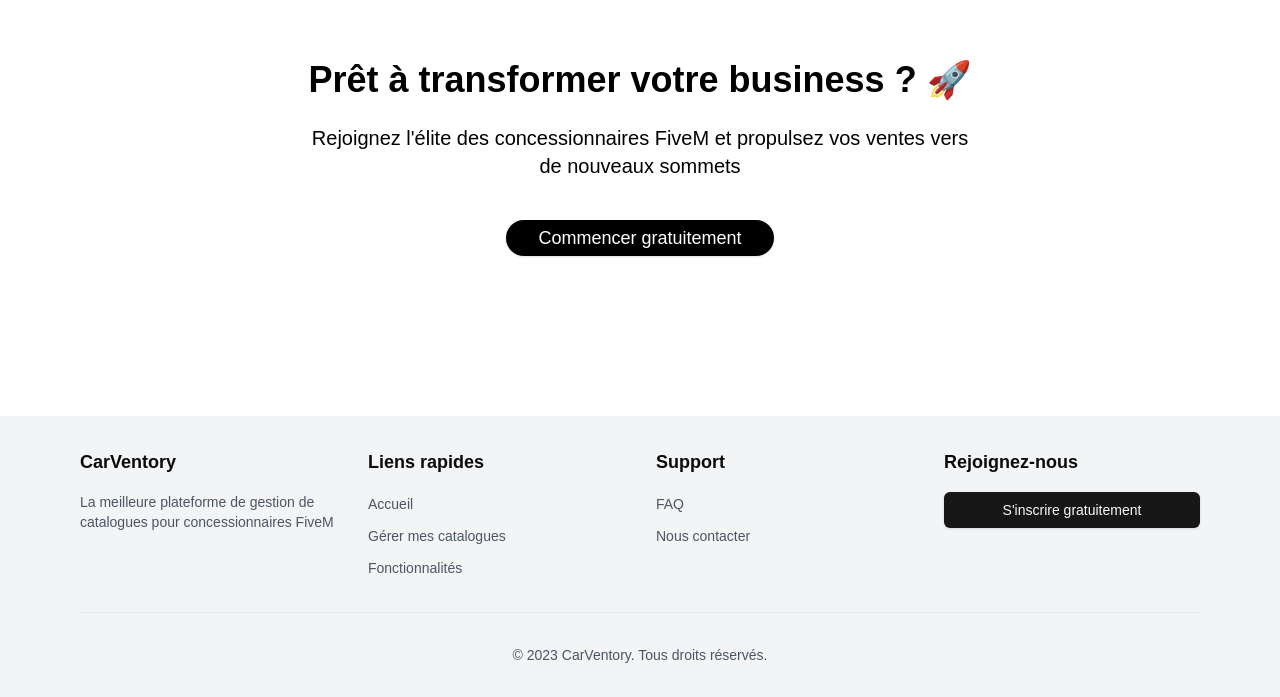
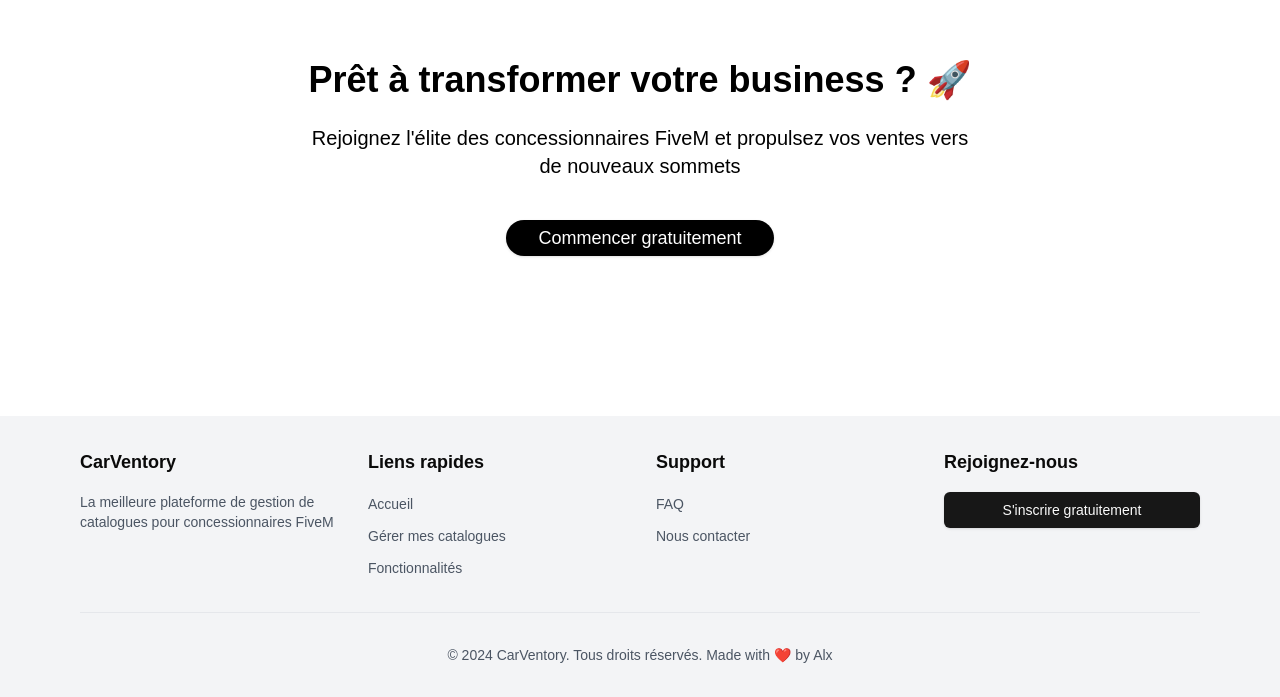
Before and after one commit to AlxFrst/fivem-vehicle-resell, a Next.js app: page / in a window 1280 px wide. Shown: the part 1037-1734 px from the top of the page. Built offline with nearby package versions, Linux system fonts and the light colour scheme; no server answers.

Commit message:
Update footer copyright year and author name

```diff
--- a/components/footer.jsx
+++ b/components/footer.jsx
@@ -31,7 +31,7 @@ export default function Footer() {
           </div>
         </div>
         <div className="border-t border-gray-200 mt-8 pt-8 text-center">
-          <p className="text-sm text-gray-600">&copy; 2023 CarVentory. Tous droits réservés.</p>
+          <p className="text-sm text-gray-600">&copy; 2024 CarVentory. Tous droits réservés. Made with ❤️ by Alx</p>
         </div>
       </div>
     </footer>
```
